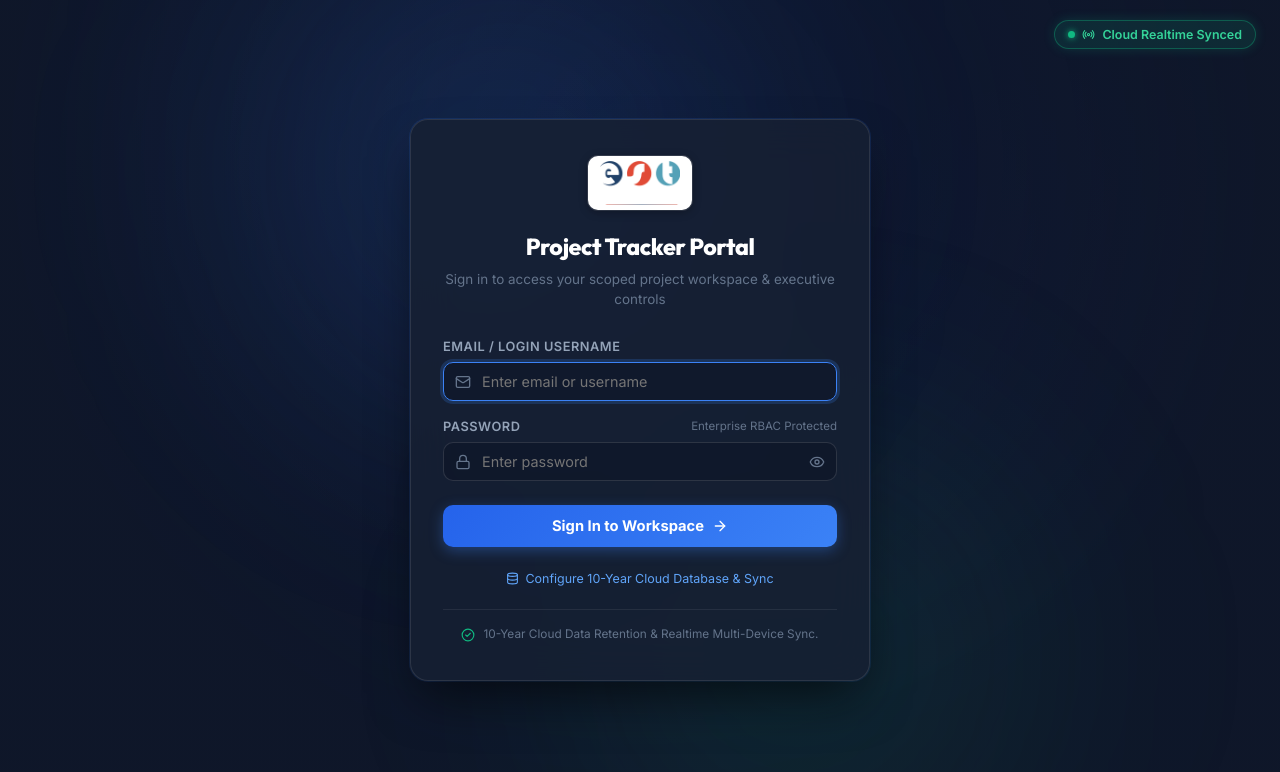
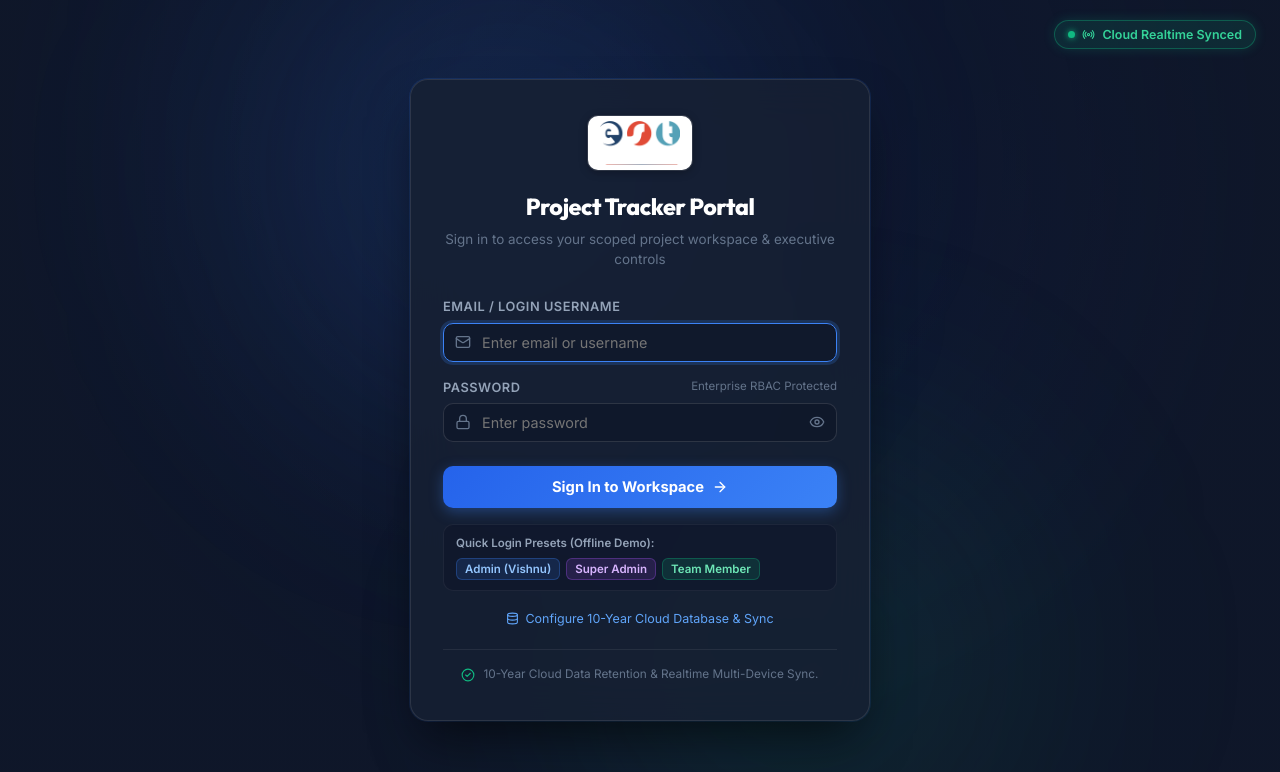
Before and after one commit to vishnu510/est-project-tracker, a React (Vite) app: page / in a window 1280 px wide. Shown: the top 772 px of the page. Built offline with nearby package versions, Linux system fonts and the light colour scheme; no server answers; the database is empty.

Commit message:
feat: add quick demo preset chips and cloud sync reminder on login

```diff
--- a/src/components/auth/LoginView.tsx
+++ b/src/components/auth/LoginView.tsx
@@ -132,17 +132,22 @@ export const LoginView: React.FC = () => {
             <div style={{
               background: 'rgba(239, 68, 68, 0.12)',
               border: '1px solid rgba(239, 68, 68, 0.3)',
-              borderRadius: '8px',
-              padding: '10px 14px',
+              borderRadius: '10px',
+              padding: '12px 14px',
               marginBottom: '18px',
-              display: 'flex',
-              alignItems: 'center',
-              gap: 10,
               color: '#f87171',
               fontSize: '0.84rem',
             }}>
-              <AlertCircle size={17} style={{ flexShrink: 0 }} />
-              <span>{errorMsg}</span>
+              <div style={{ display: 'flex', alignItems: 'center', gap: 10, marginBottom: errorMsg.includes('password') ? 6 : 0 }}>
+                <AlertCircle size={17} style={{ flexShrink: 0 }} />
+                <span style={{ fontWeight: 600 }}>{errorMsg}</span>
+              </div>
+              {errorMsg.includes('password') && (
+                <div style={{ fontSize: '0.78rem', color: '#94a3b8', paddingLeft: 27, lineHeight: 1.4 }}>
+                  Default offline password is <code style={{ color: '#60a5fa', background: 'rgba(59,130,246,0.15)', padding: '1px 5px', borderRadius: 4 }}>Admin@123</code>.
+                  If you created a new password on the Desktop App, connect your <button type="button" onClick={() => setIsCloudDbModalOpen(true)} style={{ color: '#38bdf8', background: 'none', border: 'none', padding: 0, textDecoration: 'underline', cursor: 'pointer', fontSize: '0.78rem' }}>Cloud Database</button> to sync it.
+                </div>
+              )}
             </div>
           )}
 
@@ -260,9 +265,84 @@ export const LoginView: React.FC = () => {
             </button>
           </form>
 
+          {/* Quick Demo Credentials Fill Pills */}
+          <div style={{
+            marginTop: '16px',
+            padding: '10px 12px',
+            background: 'rgba(15, 23, 42, 0.6)',
+            borderRadius: '10px',
+            border: '1px solid rgba(255, 255, 255, 0.06)',
+            display: 'flex',
+            flexDirection: 'column',
+            gap: 6,
+          }}>
+            <div style={{ fontSize: '0.72rem', color: '#94a3b8', fontWeight: 600, display: 'flex', justifyContent: 'space-between' }}>
+              <span>Quick Login Presets (Offline Demo):</span>
+            </div>
+            <div style={{ display: 'flex', gap: 6, flexWrap: 'wrap' }}>
+              <button
+                type="button"
+                onClick={() => {
+                  setIdentifier('vishnu@estbrandservices.com');
+                  setPassword('Admin@123');
+                }}
+                style={{
+                  background: 'rgba(59, 130, 246, 0.15)',
+                  border: '1px solid rgba(59, 130, 246, 0.3)',
+                  color: '#93c5fd',
+                  borderRadius: '6px',
+                  padding: '3px 8px',
+                  fontSize: '0.72rem',
+                  cursor: 'pointer',
+                  fontWeight: 600,
+                }}
+              >
+                Admin (Vishnu)
+              </button>
+              <button
+                type="button"
+                onClick={() => {
+                  setIdentifier('superadmin@estbrandservices.com');
+                  setPassword('EST#Super2024');
+                }}
+                style={{
+                  background: 'rgba(168, 85, 247, 0.15)',
+                  border: '1px solid rgba(168, 85, 247, 0.3)',
+                  color: '#d8b4fe',
+                  borderRadius: '6px',
+                  padding: '3px 8px',
+                  fontSize: '0.72rem',
+                  cursor: 'pointer',
+                  fontWeight: 600,
+                }}
+              >
+                Super Admin
+              </button>
+              <button
+                type="button"
+                onClick={() => {
+                  setIdentifier('rohan.v@estbrandservices.com');
+                  setPassword('Member@123');
+                }}
+                style={{
+                  background: 'rgba(16, 185, 129, 0.15)',
+                  border: '1px solid rgba(16, 185, 129, 0.3)',
+                  color: '#6ee7b7',
+                  borderRadius: '6px',
+                  padding: '3px 8px',
+                  fontSize: '0.72rem',
+                  cursor: 'pointer',
+                  fontWeight: 600,
+                }}
+              >
+                Team Member
+              </button>
+            </div>
+          </div>
+
           {/* Cloud Database Setup Link on Login Card */}
           <div style={{
-            marginTop: '20px',
+            marginTop: '16px',
             textAlign: 'center',
           }}>
             <button
```
